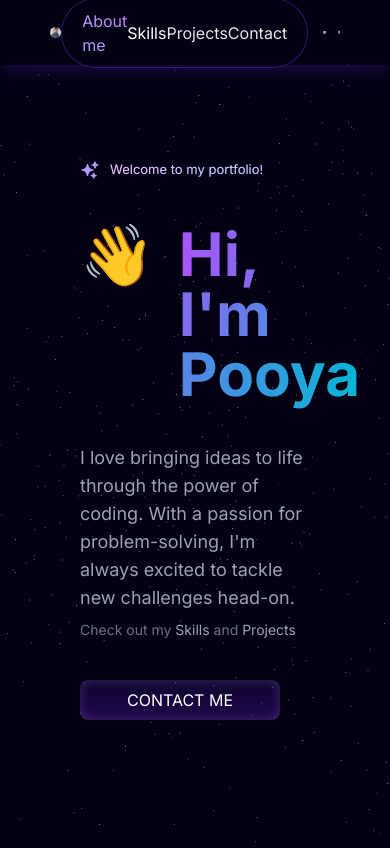
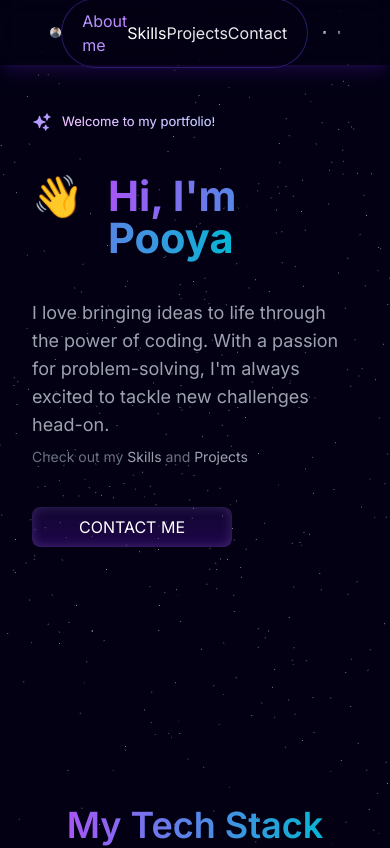
Before and after one commit to pooya-jb/portfolio, a Next.js app: page / in a window 390 px wide. Shown: the top 848 px of the page. Built offline with nearby package versions, Linux system fonts and the light colour scheme; a web font is replaced by a local one.

Commit message:
feat: add responsive design

```diff
--- a/components/sub/HeroContent.tsx
+++ b/components/sub/HeroContent.tsx
@@ -17,7 +17,7 @@ const HeroContent = () => {
     <motion.div
       initial='hidden'
       animate='visible'
-      className='flex flex-row items-center justify-center px-20 mt-40 w-full z-[20]'
+      className={`flex flex-row items-center justify-center px-20 mt-40 w-full z-[20] ${classes.heroContainer}`}
     >
       <div className='h-full w-full flex flex-col gap-5 justify-center m-auto text-start'>
         <motion.div
@@ -84,7 +84,7 @@ const HeroContent = () => {
 
       <motion.div
         variants={slideInFromRight(1)}
-        className='w-full h-full flex justify-center items-center'
+        className={`w-full h-full flex justify-center items-center ${classes.image} `}
       >
         <Image
           src='/mainIconsdark.svg'
--- a/components/sub/HeroContext.module.css
+++ b/components/sub/HeroContext.module.css
@@ -1,9 +1,10 @@
 .name {
-  transition: color 0.3s ease-in-out;
+  transition: all 0.3s ease-in-out;
 }
 
 .greet {
   cursor: default;
+  transition: all 0.3s ease-in-out;
 }
 
 .greet:hover .hello {
@@ -27,3 +28,19 @@
     transform: rotate(0deg);
   }
 }
+
+@media (max-width: 1080px) {
+  .greet {
+    font-size: 2.6rem;
+  }
+}
+
+@media (max-width: 720px) {
+  .image {
+    display: none;
+  }
+  .heroContainer {
+    padding: 2rem;
+    margin-top: 5rem;
+  }
+}
```
